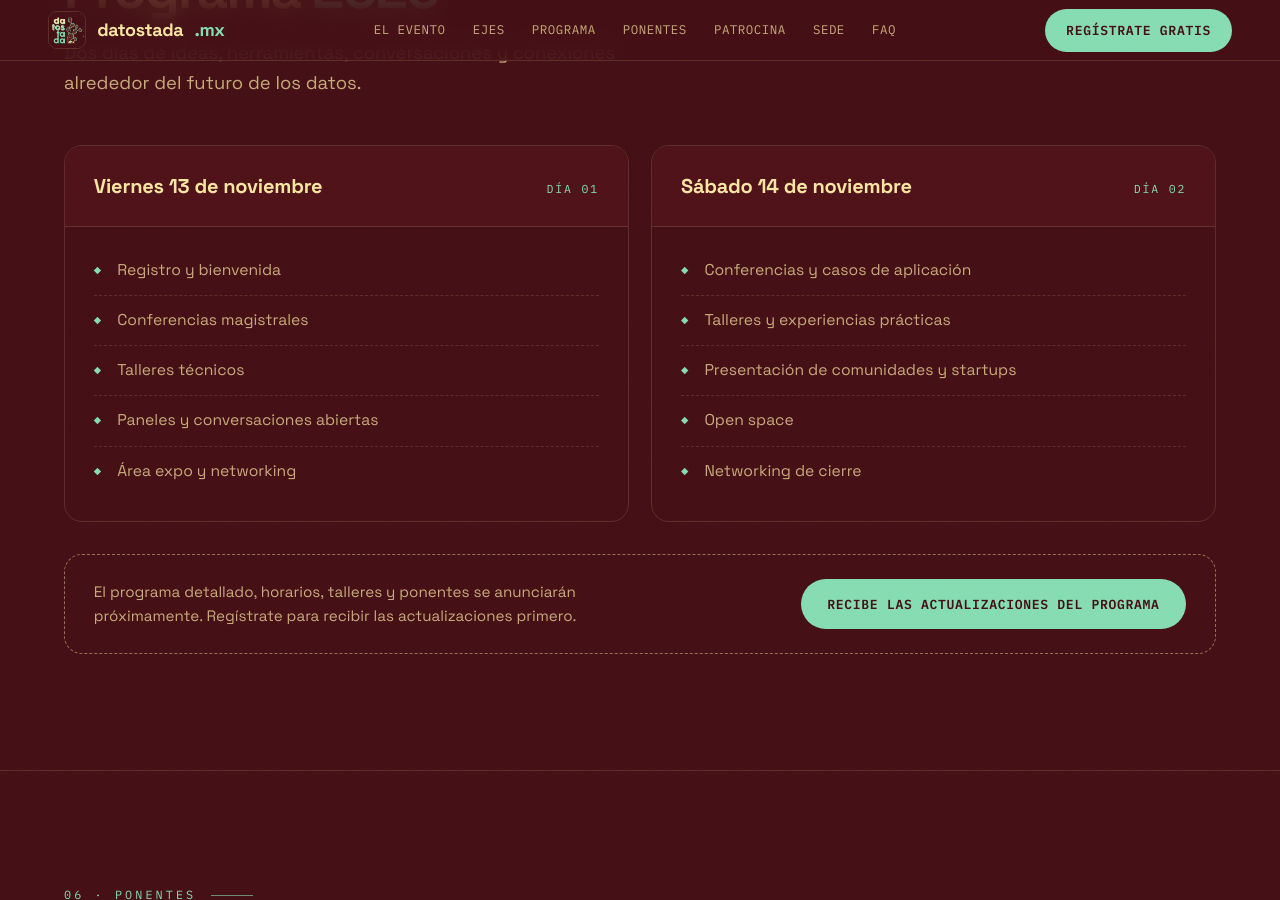
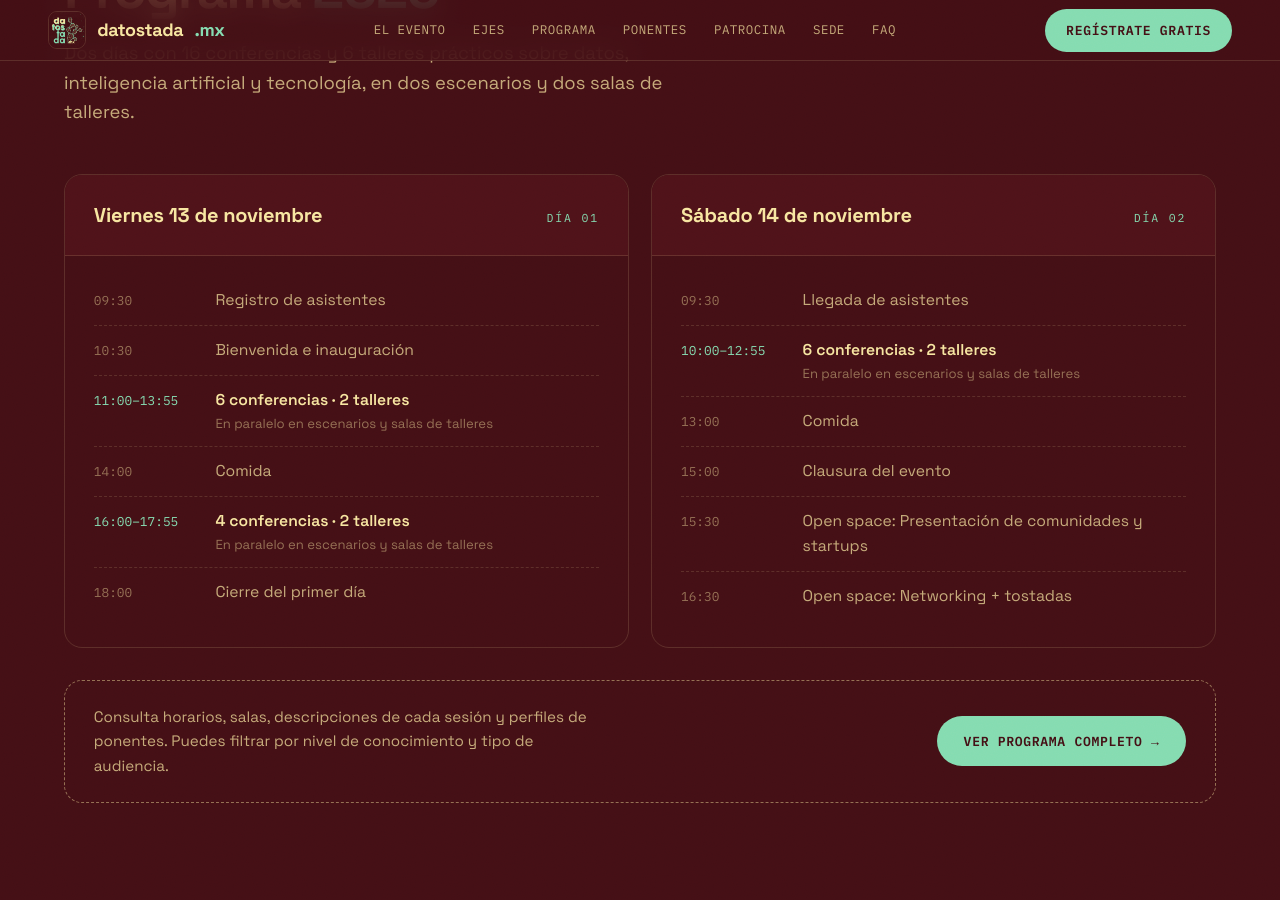
Before and after one commit to datostadamx/datostadamx.github.io, a Jekyll site: the page built from index.html, in a window 1280 px wide and 900 px high, scrolled down 5338 px. Built offline with Jekyll 4.4.1, drawn with Linux system fonts in a browser that asks for light colours; some of the changed text lies outside the part shown.

Commit message:
Publish the final program and link it from the homepage
The homepage program section now summarizes each day from _data/lineup.yml
and links to /lineup/, and the speakers section lists every confirmed
speaker with a link to their modal. /lineup/ drops the draft copy and is no
longer excluded from search engines or the sitemap. Also adds Rodolfo
Ferro's workshop as T2.

Co-Authored-By: Claude Opus 5.5 <noreply@anthropic.com>

```diff
--- /dev/null
+++ b/_includes/programa-bloque.html
@@ -0,0 +1,5 @@
+{% comment %}Fila de bloque de sesiones simultáneas en el resumen del programa del homepage.{% endcomment %}
+<li class="is-block">
+  <time>{{ include.start }}–{{ include.end }}</time>
+  <span>{% if include.conf > 0 %}{{ include.conf }} conferencia{% if include.conf > 1 %}s{% endif %}{% endif %}{% if include.conf > 0 and include.talleres > 0 %} · {% endif %}{% if include.talleres > 0 %}{{ include.talleres }} taller{% if include.talleres > 1 %}es{% endif %}{% endif %}<small>En paralelo en escenarios y salas de talleres</small></span>
+</li>
--- a/css/style.css
+++ b/css/style.css
@@ -256,7 +256,12 @@ section{position:relative}
   border-bottom:1px dashed var(--wine-line);font-size:.98rem;
 }
 .dia li:last-child{border-bottom:none}
+.dia-agenda time{font-family:var(--font-m);font-size:.8rem;color:var(--cream-45);flex:0 0 6.6rem}
+.dia-agenda li.is-block time{color:var(--mint)}
+.dia-agenda li.is-block span{color:var(--cream);font-weight:600;display:flex;flex-direction:column}
+.dia-agenda small{font-weight:400;font-size:.82rem;color:var(--cream-45)}
 .dia li::before{content:"◆";color:var(--mint);font-size:.6rem;flex:0 0 auto;transform:translateY(-2px)}
+.dia-agenda li::before{content:none}
 .prog-note{
   margin-top:2rem;display:flex;flex-wrap:wrap;align-items:center;gap:1.4rem;justify-content:space-between;
   border:1px dashed var(--cream-45);border-radius:var(--radius);padding:1.5rem 1.8rem;
@@ -264,15 +269,17 @@ section{position:relative}
 .prog-note p{color:var(--cream-70);font-size:.95rem;max-width:52ch}
 
 /* ============ PONENTES ============ */
-.pon-grid{display:grid;grid-template-columns:repeat(4,1fr);gap:1.4rem;margin-top:3rem}
+.pon-grid{list-style:none;display:grid;grid-template-columns:repeat(auto-fill,minmax(170px,1fr));gap:1rem;margin-top:3rem}
 .pon{
-  border:1px dashed var(--cream-45);border-radius:var(--radius);padding:2rem 1.6rem;
-  min-height:250px;display:flex;flex-direction:column;justify-content:flex-end;gap:.4rem;
-  position:relative;overflow:hidden;
+  height:100%;border:1px solid var(--wine-line);border-radius:var(--radius);padding:1.4rem 1rem 1.3rem;
+  display:flex;flex-direction:column;align-items:center;text-align:center;gap:.3rem;
+  transition:border-color .3s,transform .3s var(--ease),background .3s;
 }
-.pon svg{position:absolute;top:1.4rem;left:1.6rem;width:44px;height:44px;opacity:.8}
-.pon b{font-size:1.05rem;font-weight:600}
-.pon span{font-family:var(--font-m);font-size:.72rem;letter-spacing:.12em;text-transform:uppercase;color:var(--cream-45)}
+.pon:hover{border-color:var(--mint);background:var(--wine-2);transform:translateY(-4px)}
+.pon img,.pon-initials{width:96px;height:96px;border-radius:50%;object-fit:cover;border:2px solid var(--mint);margin-bottom:.6rem}
+.pon-initials{display:flex;align-items:center;justify-content:center;background:var(--wine-3);color:var(--mint);font-weight:700;font-size:1.6rem}
+.pon b{font-size:.98rem;font-weight:600;line-height:1.25}
+.pon span{font-family:var(--font-m);font-size:.68rem;letter-spacing:.04em;color:var(--cream-45);line-height:1.35}
 
 /* ============ REGISTRO ============ */
 .registro{background:var(--wine-2);border-top:1px solid var(--wine-line);border-bottom:1px solid var(--wine-line)}
@@ -515,7 +522,6 @@ html:has(.sp-modal[open]){overflow:hidden}
   .perfiles-grid{grid-template-columns:repeat(2,1fr)}
   .ejes{grid-template-columns:1fr}
   .eje{min-height:0}
-  .pon-grid{grid-template-columns:repeat(2,1fr)}
   .evento-cols,.registro-grid,.sede-grid{grid-template-columns:1fr}
   .foot-grid{grid-template-columns:1fr 1fr}
   .luma-frame{height:560px}
@@ -532,10 +538,10 @@ html:has(.sp-modal[open]){overflow:hidden}
   .stats-grid{grid-template-columns:repeat(2,1fr)}
   .perfiles-grid{grid-template-columns:1fr}
   .dias{grid-template-columns:1fr}
-  .pon-grid{grid-template-columns:1fr}
   .exp-row{grid-template-columns:1fr;gap:.5rem}
   .exp-row .arrow{display:none}
   .pat-benefits{grid-template-columns:1fr}
+  .pon-grid{grid-template-columns:repeat(2,1fr)}
   .foot-grid{grid-template-columns:1fr}
   .hero-scroll{display:none}
   body{padding-bottom:64px}
--- a/index.html
+++ b/index.html
@@ -144,36 +144,49 @@ layout: default
 
 <div class="divider"></div>
 <!-- ============ PROGRAMA ============ -->
+{% assign lineup = site.data.lineup %}
+{% assign n_conf = 0 %}{% assign n_talleres = 0 %}{% assign speaker_keys = "" %}
+{% for day in lineup.days %}{% for slot in day.slots %}{% for s in slot.sessions %}
+  {% if s.kind == "conferencia" %}{% assign n_conf = n_conf | plus: 1 %}{% elsif s.kind == "taller" %}{% assign n_talleres = n_talleres | plus: 1 %}{% endif %}
+  {% if s.speaker %}{% assign speaker_keys = speaker_keys | append: s.speaker | append: "," %}{% endif %}
+  {% for co in s.co_speakers %}{% assign speaker_keys = speaker_keys | append: co | append: "," %}{% endfor %}
+{% endfor %}{% endfor %}{% endfor %}
+{% assign speaker_keys = speaker_keys | split: "," | uniq %}
 <section id="programa">
   <div class="wrap">
     <p class="sec-label rv">05 · Programa</p>
     <h2 class="sec-title rv rv-d1">Programa <em>{{ site.event.year }}</em></h2>
-    <p class="sec-lead rv rv-d2">Dos días de ideas, herramientas, conversaciones y conexiones alrededor del futuro de los datos.</p>
+    <p class="sec-lead rv rv-d2">Dos días con {{ n_conf }} conferencias y {{ n_talleres }} talleres prácticos sobre datos, inteligencia artificial y tecnología, en dos escenarios y dos salas de talleres.</p>
     <div class="dias">
-      <article class="dia rv">
-        <header><h3>Viernes 13 de noviembre</h3><span>Día 01</span></header>
-        <ol>
-          <li>Registro y bienvenida</li>
-          <li>Conferencias magistrales</li>
-          <li>Talleres técnicos</li>
-          <li>Paneles y conversaciones abiertas</li>
-          <li>Área expo y networking</li>
+      {% for day in lineup.days %}
+      <article class="dia rv{% if forloop.index0 > 0 %} rv-d1{% endif %}">
+        <header><h3>{{ day.date }}</h3><span>{{ day.label }}</span></header>
+        <ol class="dia-agenda">
+          {% assign g_start = "" %}{% assign g_conf = 0 %}{% assign g_talleres = 0 %}
+          {% for slot in day.slots %}
+          {% assign first = slot.sessions | first %}
+          {% if first.room == "all" %}
+            {% if g_start != "" %}
+              {% include programa-bloque.html start=g_start end=g_end conf=g_conf talleres=g_talleres %}
+              {% assign g_start = "" %}{% assign g_conf = 0 %}{% assign g_talleres = 0 %}
+            {% endif %}
+          <li><time>{{ slot.start }}</time><span>{% if first.code %}{{ first.code }}: {% endif %}{{ first.title }}</span></li>
+          {% else %}
+            {% if g_start == "" %}{% assign g_start = slot.start %}{% endif %}
+            {% assign g_end = slot.end %}
+            {% for s in slot.sessions %}
+              {% if s.kind == "conferencia" %}{% assign g_conf = g_conf | plus: 1 %}{% elsif s.kind == "taller" %}{% assign g_talleres = g_talleres | plus: 1 %}{% endif %}
+            {% endfor %}
+          {% endif %}
+          {% endfor %}
+          {% if g_start != "" %}{% include programa-bloque.html start=g_start end=g_end conf=g_conf talleres=g_talleres %}{% endif %}
         </ol>
       </article>
-      <article class="dia rv rv-d1">
-        <header><h3>Sábado 14 de noviembre</h3><span>Día 02</span></header>
-        <ol>
-          <li>Conferencias y casos de aplicación</li>
-          <li>Talleres y experiencias prácticas</li>
-          <li>Presentación de comunidades y startups</li>
-          <li>Open space</li>
-          <li>Networking de cierre</li>
-        </ol>
-      </article>
+      {% endfor %}
     </div>
     <div class="prog-note rv">
-      <p>El programa detallado, horarios, talleres y ponentes se anunciarán próximamente. Regístrate para recibir las actualizaciones primero.</p>
-      <a class="btn btn-mint" href="#registro">Recibe las actualizaciones del programa</a>
+      <p>Consulta horarios, salas, descripciones de cada sesión y perfiles de ponentes. Puedes filtrar por nivel de conocimiento y tipo de audiencia.</p>
+      <a class="btn btn-mint" href="{{ '/lineup/' | relative_url }}">Ver programa completo →</a>
     </div>
   </div>
 </section>
@@ -184,28 +197,22 @@ layout: default
 <section id="ponentes">
   <div class="wrap">
     <p class="sec-label rv">06 · Ponentes</p>
-    <h2 class="sec-title rv rv-d1">Voces que se <em>anunciarán pronto</em></h2>
-    <p class="sec-lead rv rv-d2">Estamos confirmando a las personas que compartirán ideas, casos y herramientas en los tres ejes del evento. Regístrate para conocerlas primero.</p>
-    <div class="pon-grid">
-      <div class="pon rv">
-        <svg viewBox="0 0 44 44" fill="none" stroke="#85dcb1" stroke-width="1.4" aria-hidden="true"><circle cx="22" cy="16" r="8"/><path d="M6 40c2-9 8-13 16-13s14 4 16 13"/></svg>
-        <b>Keynote · Applied AI</b><span>Por anunciar</span>
-      </div>
-      <div class="pon rv rv-d1">
-        <svg viewBox="0 0 44 44" fill="none" stroke="#85dcb1" stroke-width="1.4" aria-hidden="true"><circle cx="22" cy="16" r="8"/><path d="M6 40c2-9 8-13 16-13s14 4 16 13"/></svg>
-        <b>Keynote · Data for All</b><span>Por anunciar</span>
-      </div>
-      <div class="pon rv rv-d2">
-        <svg viewBox="0 0 44 44" fill="none" stroke="#85dcb1" stroke-width="1.4" aria-hidden="true"><circle cx="22" cy="16" r="8"/><path d="M6 40c2-9 8-13 16-13s14 4 16 13"/></svg>
-        <b>Keynote · Nature &amp; Data</b><span>Por anunciar</span>
-      </div>
-      <a class="pon rv rv-d3" href="{{ site.forms.speaker_url }}" target="_blank" rel="noopener">
-        <svg viewBox="0 0 44 44" fill="none" stroke="#f0d98c" stroke-width="1.4" aria-hidden="true"><circle cx="22" cy="16" r="8"/><path d="M6 40c2-9 8-13 16-13s14 4 16 13"/></svg>
-        <b>¿Propones una charla?</b><span>Postúlate aquí ↗</span>
-      </a>
-    </div>
+    <h2 class="sec-title rv rv-d1">Las voces de <em>{{ site.title }} {{ site.event.year }}</em></h2>
+    <p class="sec-lead rv rv-d2">{{ speaker_keys.size }} personas de la academia, la industria y el sector público compartirán casos, herramientas e investigación. Conoce su perfil y su sesión.</p>
+    <ul class="pon-grid">
+      {% for key in speaker_keys %}
+      {% assign p = lineup.speakers[key] %}
+      <li class="rv">
+        <a class="pon" href="{{ '/lineup/' | relative_url }}#{{ key }}">
+          {% if p.photo %}<img src="{{ '/assets/speakers/' | append: p.photo | relative_url }}" alt="" width="96" height="96" loading="lazy">{% else %}{% assign w = p.name | split: " " %}<span class="pon-initials" aria-hidden="true">{{ w[0] | slice: 0 }}{{ w[1] | slice: 0 }}</span>{% endif %}
+          <b>{{ p.name }}</b>
+          <span>{{ p.org }}</span>
+        </a>
+      </li>
+      {% endfor %}
+    </ul>
     <div class="hero-ctas rv" style="margin-top:2.4rem">
-      <a class="btn btn-ghost" href="#programa">Ver agenda</a>
+      <a class="btn btn-ghost" href="{{ '/lineup/' | relative_url }}">Ver programa completo →</a>
     </div>
   </div>
 </section>
```
Also changed, not shown: _data/lineup.yml (+10 -1 lines), lineup.html (+4 -7 lines), README.md, assets/speakers/rodolfo-ferro.webp (added).
